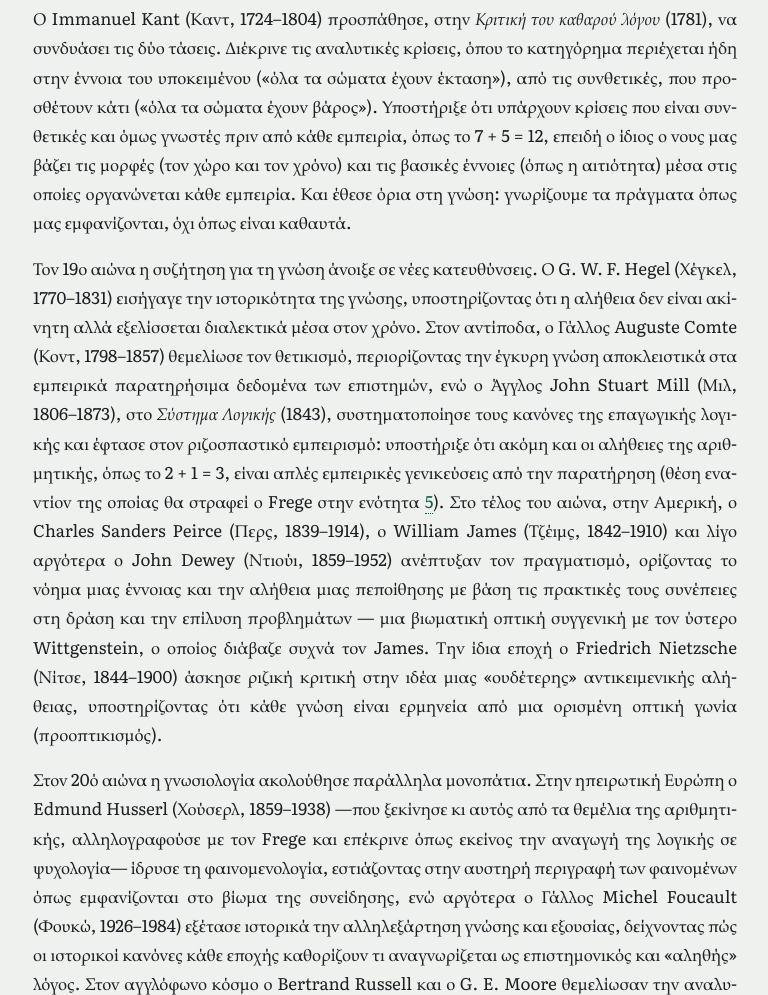
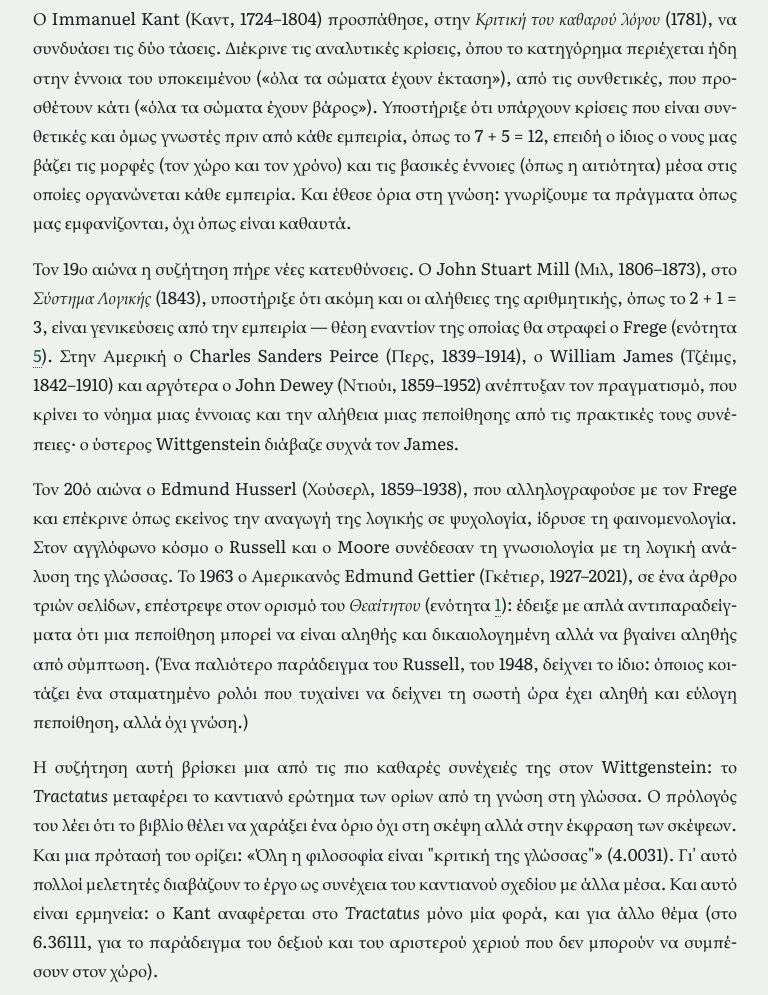
Before and after one commit to avdiam/wittgenstein, a plain HTML site: page docs/essay.html in a window 1280 px wide. Shown: the part 7189-8184 px from the top of the page, without its empty margins (319-1087 px from the left). Drawn offline with Linux system fonts and the light colour scheme.

Commit message:
Essay section 3: shorter 19th-20th c. epistemology
Keep the figures the essay returns to (Mill, the pragmatists, Husserl,
Russell and Moore, Gettier); cut Hegel, Comte, Nietzsche and Foucault.
Hegel now gets his dates in section 10. About 200 words shorter.

Co-Authored-By: Claude Opus 5.5 <noreply@anthropic.com>

```diff
--- a/docs/essay.html
+++ b/docs/essay.html
@@ -284,8 +284,8 @@ ul.glossary li strong:first-child { display: block; font-family: var(--font-sans
 <p>Ο John Locke (Λοκ, 1632–1704) αφιέρωσε ένα ολόκληρο βιβλίο του <em>Δοκιμίου</em> του (1689) στις λέξεις. Η θέση του είναι ότι οι λέξεις αντιπροσωπεύουν πρωτίστως τις ιδέες που έχει στον νου του αυτός που τις χρησιμοποιεί. Είναι μια εικόνα της γλώσσας που θα αμφισβητήσει πρώτα ο Frege (ενότητα <a class="xref" href="#sec-5">5</a>) και, ακόμη πιο ριζικά, ο ύστερος Wittgenstein (ενότητα <a class="xref" href="#sec-10">10</a>).</p>
 <p>Ο David Hume (Χιουμ, 1711–1776), στην <em>Έρευνα για την ανθρώπινη νόηση</em> (1748), χώρισε όλα όσα μπορούμε να ερευνήσουμε σε δύο είδη: σχέσεις ιδεών, όπως οι προτάσεις των μαθηματικών, και ζητήματα γεγονότων. Για τα δεύτερα έθεσε το λεγόμενο «πρόβλημα της επαγωγής»: πώς δικαιολογείται το πέρασμα από όσα έχουμε παρατηρήσει ως τώρα σε όσα δεν έχουμε παρατηρήσει ακόμη; Η πρόταση «ο ήλιος δεν θα ανατείλει αύριο» δεν περιέχει καμία λογική αντίφαση· το ότι περιμένουμε να ανατείλει δεν στηρίζεται σε απόδειξη αλλά στη συνήθεια. Το <em>Tractatus</em> λέει το ίδιο σχεδόν με τα ίδια λόγια, χωρίς να αναφέρει τον Hume: «Ότι ο ήλιος θα ανατείλει αύριο είναι μια υπόθεση· και αυτό σημαίνει ότι δεν γνωρίζουμε αν θα ανατείλει» (6.36311), ενώ λίγο νωρίτερα χαρακτηρίζει την πίστη στον αιτιώδη δεσμό «δεισιδαιμονία» (5.1361). Το ίδιο ερώτημα θα το ξανασυναντήσουμε έμμεσα στην ενότητα <a class="xref" href="#sec-11">11</a>, καθώς η μάθηση των σημερινών μηχανών από παραδείγματα είναι επαγωγή από το παρελθόν, όχι λογική απόδειξη.</p>
 <p>Ο Immanuel Kant (Καντ, 1724–1804) προσπάθησε, στην <em>Κριτική του καθαρού λόγου</em> (1781), να συνδυάσει τις δύο τάσεις. Διέκρινε τις αναλυτικές κρίσεις, όπου το κατηγόρημα περιέχεται ήδη στην έννοια του υποκειμένου («όλα τα σώματα έχουν έκταση»), από τις συνθετικές, που προσθέτουν κάτι («όλα τα σώματα έχουν βάρος»). Υποστήριξε ότι υπάρχουν κρίσεις που είναι συνθετικές και όμως γνωστές πριν από κάθε εμπειρία, όπως το 7 + 5 = 12, επειδή ο ίδιος ο νους μας βάζει τις μορφές (τον χώρο και τον χρόνο) και τις βασικές έννοιες (όπως η αιτιότητα) μέσα στις οποίες οργανώνεται κάθε εμπειρία. Και έθεσε όρια στη γνώση: γνωρίζουμε τα πράγματα όπως μας εμφανίζονται, όχι όπως είναι καθαυτά.</p>
-<p>Τον 19ο αιώνα η συζήτηση για τη γνώση άνοιξε σε νέες κατευθύνσεις. Ο G. W. F. Hegel (Χέγκελ, 1770–1831) εισήγαγε την ιστορικότητα της γνώσης, υποστηρίζοντας ότι η αλήθεια δεν είναι ακίνητη αλλά εξελίσσεται διαλεκτικά μέσα στον χρόνο. Στον αντίποδα, ο Γάλλος Auguste Comte (Κοντ, 1798–1857) θεμελίωσε τον θετικισμό, περιορίζοντας την έγκυρη γνώση αποκλειστικά στα εμπειρικά παρατηρήσιμα δεδομένα των επιστημών, ενώ ο Άγγλος John Stuart Mill (Μιλ, 1806–1873), στο <em>Σύστημα Λογικής</em> (1843), συστηματοποίησε τους κανόνες της επαγωγικής λογικής και έφτασε στον ριζοσπαστικό εμπειρισμό: υποστήριξε ότι ακόμη και οι αλήθειες της αριθμητικής, όπως το 2 + 1 = 3, είναι απλές εμπειρικές γενικεύσεις από την παρατήρηση (θέση εναντίον της οποίας θα στραφεί ο Frege στην ενότητα <a class="xref" href="#sec-5">5</a>). Στο τέλος του αιώνα, στην Αμερική, ο Charles Sanders Peirce (Περς, 1839–1914), ο William James (Τζέιμς, 1842–1910) και λίγο αργότερα ο John Dewey (Ντιούι, 1859–1952) ανέπτυξαν τον πραγματισμό, ορίζοντας το νόημα μιας έννοιας και την αλήθεια μιας πεποίθησης με βάση τις πρακτικές τους συνέπειες στη δράση και την επίλυση προβλημάτων — μια βιωματική οπτική συγγενική με τον ύστερο Wittgenstein, ο οποίος διάβαζε συχνά τον James. Την ίδια εποχή ο Friedrich Nietzsche (Νίτσε, 1844–1900) άσκησε ριζική κριτική στην ιδέα μιας «ουδέτερης» αντικειμενικής αλήθειας, υποστηρίζοντας ότι κάθε γνώση είναι ερμηνεία από μια ορισμένη οπτική γωνία (προοπτικισμός).</p>
-<p>Στον 20ό αιώνα η γνωσιολογία ακολούθησε παράλληλα μονοπάτια. Στην ηπειρωτική Ευρώπη ο Edmund Husserl (Χούσερλ, 1859–1938) —που ξεκίνησε κι αυτός από τα θεμέλια της αριθμητικής, αλληλογραφούσε με τον Frege και επέκρινε όπως εκείνος την αναγωγή της λογικής σε ψυχολογία— ίδρυσε τη φαινομενολογία, εστιάζοντας στην αυστηρή περιγραφή των φαινομένων όπως εμφανίζονται στο βίωμα της συνείδησης, ενώ αργότερα ο Γάλλος Michel Foucault (Φουκώ, 1926–1984) εξέτασε ιστορικά την αλληλεξάρτηση γνώσης και εξουσίας, δείχνοντας πώς οι ιστορικοί κανόνες κάθε εποχής καθορίζουν τι αναγνωρίζεται ως επιστημονικός και «αληθής» λόγος. Στον αγγλόφωνο κόσμο ο Bertrand Russell και ο G. E. Moore θεμελίωσαν την αναλυτική γνωσιολογία, συνδέοντας τη λογική ανάλυση της γλώσσας με την υπεράσπιση του κοινού νου. Μέσα σε αυτή την παράδοση, ο Αμερικανός Edmund Gettier (Γκέτιερ, 1927–2021) δημοσίευσε το 1963 ένα άρθρο μόλις τριών σελίδων που επέστρεψε στον ορισμό του πλατωνικού <em>Θεαίτητου</em> (ενότητα <a class="xref" href="#sec-1">1</a>): έδειξε με απλά αντιπαραδείγματα ότι κάποιος μπορεί να έχει μια πεποίθηση που είναι και αληθής και δικαιολογημένη, αλλά να βγαίνει αληθής από καθαρή σύμπτωση. (Ένα παλιότερο παράδειγμα του Russell, του 1948, δείχνει το ίδιο: όποιος κοιτάζει ένα σταματημένο ρολόι που τυχαίνει να δείχνει τη σωστή ώρα έχει αληθή και εύλογη πεποίθηση, αλλά όχι γνώση.)</p>
+<p>Τον 19ο αιώνα η συζήτηση πήρε νέες κατευθύνσεις. Ο John Stuart Mill (Μιλ, 1806–1873), στο <em>Σύστημα Λογικής</em> (1843), υποστήριξε ότι ακόμη και οι αλήθειες της αριθμητικής, όπως το 2 + 1 = 3, είναι γενικεύσεις από την εμπειρία — θέση εναντίον της οποίας θα στραφεί ο Frege (ενότητα <a class="xref" href="#sec-5">5</a>). Στην Αμερική ο Charles Sanders Peirce (Περς, 1839–1914), ο William James (Τζέιμς, 1842–1910) και αργότερα ο John Dewey (Ντιούι, 1859–1952) ανέπτυξαν τον πραγματισμό, που κρίνει το νόημα μιας έννοιας και την αλήθεια μιας πεποίθησης από τις πρακτικές τους συνέπειες· ο ύστερος Wittgenstein διάβαζε συχνά τον James.</p>
+<p>Τον 20ό αιώνα ο Edmund Husserl (Χούσερλ, 1859–1938), που αλληλογραφούσε με τον Frege και επέκρινε όπως εκείνος την αναγωγή της λογικής σε ψυχολογία, ίδρυσε τη φαινομενολογία. Στον αγγλόφωνο κόσμο ο Russell και ο Moore συνέδεσαν τη γνωσιολογία με τη λογική ανάλυση της γλώσσας. Το 1963 ο Αμερικανός Edmund Gettier (Γκέτιερ, 1927–2021), σε ένα άρθρο τριών σελίδων, επέστρεψε στον ορισμό του <em>Θεαίτητου</em> (ενότητα <a class="xref" href="#sec-1">1</a>): έδειξε με απλά αντιπαραδείγματα ότι μια πεποίθηση μπορεί να είναι αληθής και δικαιολογημένη αλλά να βγαίνει αληθής από σύμπτωση. (Ένα παλιότερο παράδειγμα του Russell, του 1948, δείχνει το ίδιο: όποιος κοιτάζει ένα σταματημένο ρολόι που τυχαίνει να δείχνει τη σωστή ώρα έχει αληθή και εύλογη πεποίθηση, αλλά όχι γνώση.)</p>
 <p>Η συζήτηση αυτή βρίσκει μια από τις πιο καθαρές συνέχειές της στον Wittgenstein: το <em>Tractatus</em> μεταφέρει το καντιανό ερώτημα των ορίων από τη γνώση στη γλώσσα. Ο πρόλογός του λέει ότι το βιβλίο θέλει να χαράξει ένα όριο όχι στη σκέψη αλλά στην έκφραση των σκέψεων. Και μια πρότασή του ορίζει: «Όλη η φιλοσοφία είναι &quot;κριτική της γλώσσας&quot;» (4.0031). Γι' αυτό πολλοί μελετητές διαβάζουν το έργο ως συνέχεια του καντιανού σχεδίου με άλλα μέσα. Και αυτό είναι ερμηνεία: ο Kant αναφέρεται στο <em>Tractatus</em> μόνο μία φορά, και για άλλο θέμα (στο 6.36111, για το παράδειγμα του δεξιού και του αριστερού χεριού που δεν μπορούν να συμπέσουν στον χώρο).</p>
 </section>
 <section class="essay-section" id="sec-4">
@@ -905,7 +905,7 @@ ul.glossary li strong:first-child { display: block; font-family: var(--font-sans
 <h3 id="sec-10-5">Μαρξιστές και εγελιανοί αναγνώστες</h3>
 <p>Η μαρξιστική κριτική στράφηκε κυρίως εναντίον της ιδέας ότι η φιλοσοφία περιορίζεται στη διασάφηση. Ο Βρετανός Maurice Cornforth, στο βιβλίο του <em>Επιστήμη εναντίον ιδεαλισμού</em> (1946), αφιέρωσε ένα κεφάλαιο στον Wittgenstein. Υποστήριξε ότι το κριτήριο του νοήματος του <em>Tractatus</em> οδηγεί στον σολιψισμό, δηλαδή στη θέση ότι υπάρχει μόνο ο εαυτός μου και οι εμπειρίες μου (το ίδιο το <em>Tractatus</em> συζητά τον σολιψισμό στις προτάσεις 5.6–5.64, γράφοντας ότι «τα όρια της γλώσσας μου σημαίνουν τα όρια του κόσμου μου» και ότι ο σολιψισμός, αν ακολουθηθεί ως το τέλος, συμπίπτει με τον καθαρό ρεαλισμό), και ότι πρόκειται για φιλοσοφία αποκομμένη από τη ζωή. Ο Herbert Marcuse, στον <em>Μονοδιάστατο άνθρωπο</em> (1964), επιτέθηκε στη φιλοσοφία της καθημερινής γλώσσας και ειδικά στη φράση των <em>Ερευνών</em> ότι η φιλοσοφία «αφήνει τα πάντα όπως είναι» (§124). Για τον Marcuse, μια φιλοσοφία που δέχεται την καθιερωμένη χρήση των λέξεων ως τελευταίο κριτήριο δέχεται μαζί και την καθιερωμένη κοινωνία. Ο Theodor Adorno έστρεψε την κριτική του στην έβδομη πρόταση του <em>Tractatus</em>. Την ονόμασε εντελώς αντιφιλοσοφική, και έγραψε ότι, αν η φιλοσοφία μπορεί να οριστεί, είναι η προσπάθεια να εκφράσει κανείς αυτό για το οποίο δεν μπορεί να μιλήσει.</p>
 <p>Υπάρχει και η αντίθετη γραμμή. Ο Piero Sraffa, στον οποίο ο Wittgenstein απέδιδε τις πιο γόνιμες ιδέες του ύστερου έργου του, ήταν Ιταλός οικονομολόγος από τον κύκλο του περιοδικού <em>L'Ordine Nuovo</em>, στον οποίο ανήκε και ο Antonio Gramsci. Ο οικονομολόγος Amartya Sen έχει προτείνει ότι μέσω του Sraffa πέρασαν στον Wittgenstein ιδέες από τον κύκλο του Gramsci για τη γλώσσα ως κοινωνική πρακτική. Η υπόθεση δεν μπορεί να αποδειχθεί. Αργότερα, μαρξιστές όπως ο Ferruccio Rossi-Landi και ο Terry Eagleton διάβασαν τον ύστερο Wittgenstein με συμπάθεια: η θέση ότι το νόημα βρίσκεται στις κοινές πρακτικές των ανθρώπων και όχι στο κεφάλι του καθενός δεν απέχει πολύ από τον Marx. Ο ίδιος ο Wittgenstein ταξίδεψε στη Σοβιετική Ένωση το 1935 και σκέφτηκε να εγκατασταθεί εκεί. Μίλησε ελάχιστα για το ταξίδι, και τα κίνητρά του ερμηνεύονται διαφορετικά από όσους τον γνώρισαν.</p>
-<p>Με τον Hegel η σχέση είναι πιο έμμεση. Η φιλοσοφία που κυριαρχούσε στη Βρετανία πριν από τον Russell ήταν ο ιδεαλισμός του F. H. Bradley και άλλων, που αντλούσε από τον Hegel. Η αναλυτική φιλοσοφία, μέσα στην οποία γράφτηκε το <em>Tractatus</em>, γεννήθηκε ως αντίδραση σε αυτόν. Ο Wittgenstein είπε κάποτε στον φίλο του Maurice Drury ότι ο Hegel του φαίνεται να θέλει πάντοτε να πει πως πράγματα που μοιάζουν διαφορετικά είναι στην πραγματικότητα ίδια, ενώ το δικό του ενδιαφέρον είναι να δείξει ότι πράγματα που μοιάζουν ίδια είναι στην πραγματικότητα διαφορετικά. Παρ' όλα αυτά, από τη δεκαετία του 1970 αρκετοί φιλόσοφοι έφεραν τους δύο κοντά. Ο Charles Taylor, και αργότερα ο Robert Brandom και ο John McDowell, ξεκινώντας από τον Wilfrid Sellars, βρίσκουν στον Hegel και στον ύστερο Wittgenstein την ίδια βασική ιδέα: ότι η σκέψη και το νόημα δεν υπάρχουν πρώτα μέσα στο άτομο, αλλά μέσα σε κοινές πρακτικές όπου οι άνθρωποι δίνουν και ζητούν λόγους.</p>
+<p>Με τον G. W. F. Hegel (Χέγκελ, 1770–1831) η σχέση είναι πιο έμμεση. Η φιλοσοφία που κυριαρχούσε στη Βρετανία πριν από τον Russell ήταν ο ιδεαλισμός του F. H. Bradley και άλλων, που αντλούσε από τον Hegel. Η αναλυτική φιλοσοφία, μέσα στην οποία γράφτηκε το <em>Tractatus</em>, γεννήθηκε ως αντίδραση σε αυτόν. Ο Wittgenstein είπε κάποτε στον φίλο του Maurice Drury ότι ο Hegel του φαίνεται να θέλει πάντοτε να πει πως πράγματα που μοιάζουν διαφορετικά είναι στην πραγματικότητα ίδια, ενώ το δικό του ενδιαφέρον είναι να δείξει ότι πράγματα που μοιάζουν ίδια είναι στην πραγματικότητα διαφορετικά. Παρ' όλα αυτά, από τη δεκαετία του 1970 αρκετοί φιλόσοφοι έφεραν τους δύο κοντά. Ο Charles Taylor, και αργότερα ο Robert Brandom και ο John McDowell, ξεκινώντας από τον Wilfrid Sellars, βρίσκουν στον Hegel και στον ύστερο Wittgenstein την ίδια βασική ιδέα: ότι η σκέψη και το νόημα δεν υπάρχουν πρώτα μέσα στο άτομο, αλλά μέσα σε κοινές πρακτικές όπου οι άνθρωποι δίνουν και ζητούν λόγους.</p>
 </section>
 <section class="essay-section" id="sec-11">
 <h2><span class="sec-num">11</span>Από τη λογική στην τεχνητή νοημοσύνη</h2>
```
Also changed, not shown: 3 other files.
